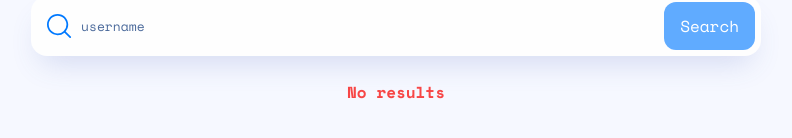
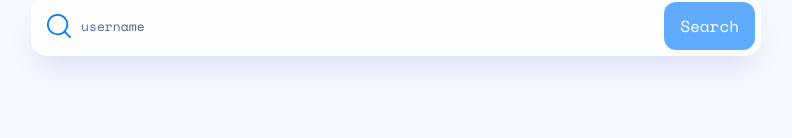
Before and after one commit to fernandohmg/github-user-search, a React (Vite) app: page / in a window 1280 px wide. Shown: the part 212-350 px from the top of the page, without its empty margins (244-1036 px from the left). Built offline with nearby package versions, Linux system fonts and the light colour scheme.

Commit message:
fixing error initial state

```diff
--- a/src/App.tsx
+++ b/src/App.tsx
@@ -30,7 +30,7 @@ function App() {
   const [isDarkTheme, setIsDarkTheme] = useState(getThemeInitialState);
   const [username, setUsername] = useState("");
   const [user, setUser] = useState<User>();
-  const [error, setError] = useState(true);
+  const [error, setError] = useState(false);
   const [isLoading, setIsLoading] = useState(false);
 
   const handleThemeChange = () => {
```
